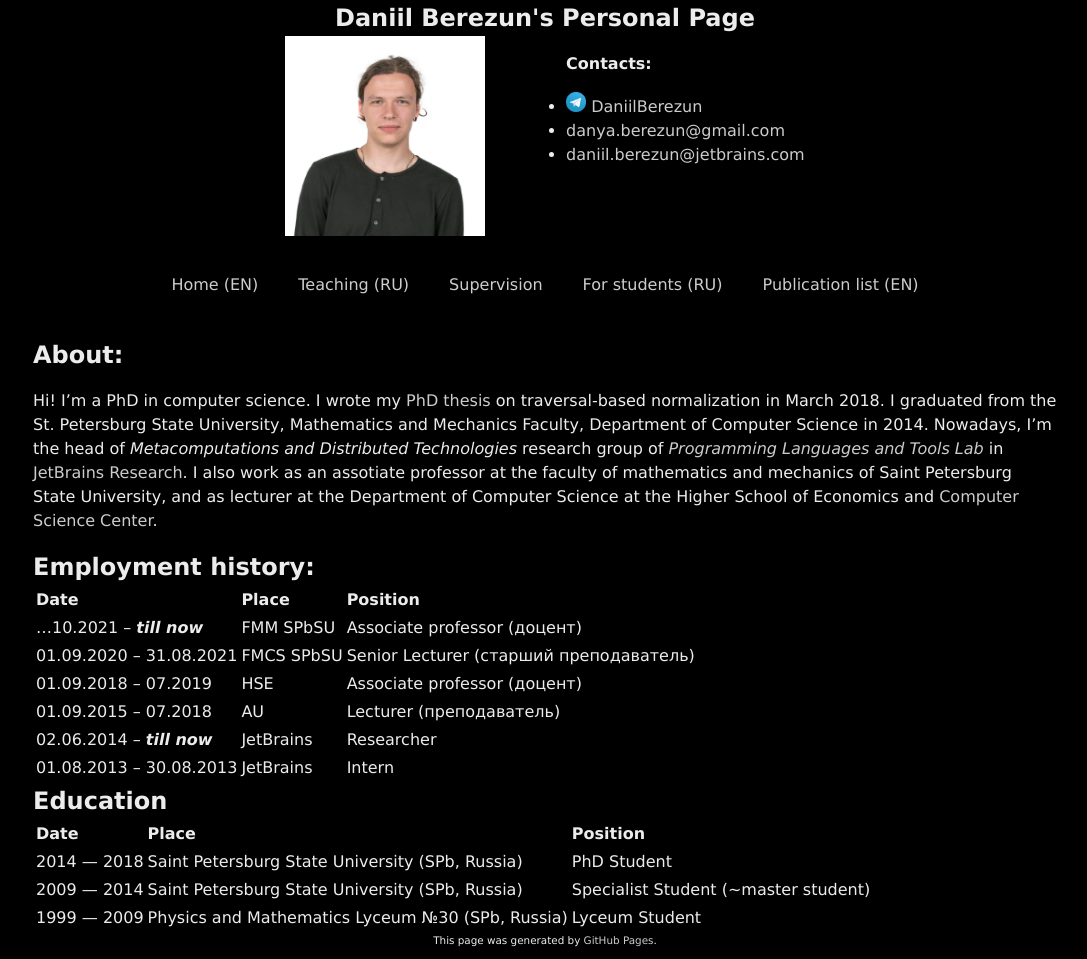
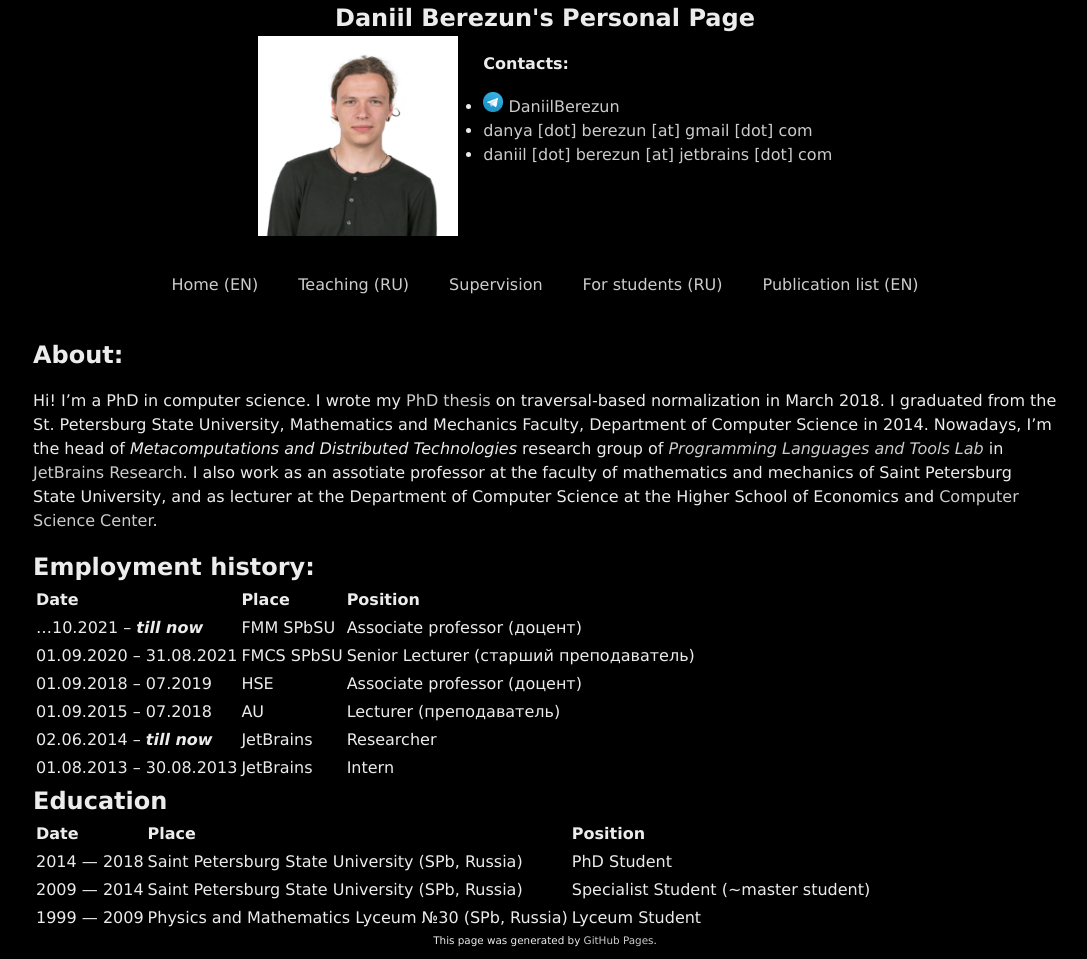
Before and after one commit to danyaberezun/danyaberezun.github.io, a Jekyll site: the page built from index.md, in a window 1280 px wide. Shown: the whole page, without its empty margins (95-1182 px from the left). Built offline with Jekyll 4.4.1, drawn with Linux system fonts in a browser that asks for light colours; our own code applies the rules of GitHub Pages for plain Markdown files.

Commit message:
update emails

```diff
--- a/_layouts/default.html
+++ b/_layouts/default.html
@@ -31,8 +31,8 @@
 	    <p><b>Contacts:</b></p>
 	    <ul>
 	      <li><a href="https://telegram.me/DaniilBerezun"> <img src="/img/t.png" width="20"> DaniilBerezun</a></li>
-	      <li><span id="email" class="email"><a href="mailto:mailto:danya.berezun@gmail.com">danya.berezun@gmail.com</a></span></li>
-	      <li><span id="email" class="email"><a href="mailto:daniil.berezun@jetbrains.com">daniil.berezun@jetbrains.com</a></span></li>
+	      <li><span id="email" class="email"><a href="mailto:mailto:danya.berezun@gmail.com">danya [dot] berezun [at] gmail [dot] com</a></span></li>
+	      <li><span id="email" class="email"><a href="mailto:daniil.berezun@jetbrains.com">daniil [dot] berezun [at] jetbrains [dot] com</a></span></li>
 	    </ul>
 	  </div>
 	</span>
--- a/_layouts/wide.html
+++ b/_layouts/wide.html
@@ -31,8 +31,8 @@
 	    <p><b>Contacts:</b></p>
 	    <ul>
 	      <li><a href="https://telegram.me/DaniilBerezun"> <img src="/img/t.png" width="20"> DaniilBerezun</a></li>
-	      <li><span id="email" class="email"><a href="mailto:mailto:danya.berezun@gmail.com">danya.berezun@gmail.com</a></span></li>
-	      <li><span id="email" class="email"><a href="mailto:daniil.berezun@jetbrains.com">daniil.berezun@jetbrains.com</a></span></li>
+	      <li><span id="email" class="email"><a href="mailto:mailto:danya.berezun@gmail.com">danya [dot] berezun [at] gmail [dot] com</a></span></li>
+	      <li><span id="email" class="email"><a href="mailto:daniil.berezun@jetbrains.com">daniil [dot] berezun [at] jetbrains [dot] com</a></span></li>
 	    </ul>
 	  </div>
 	</span>
```
